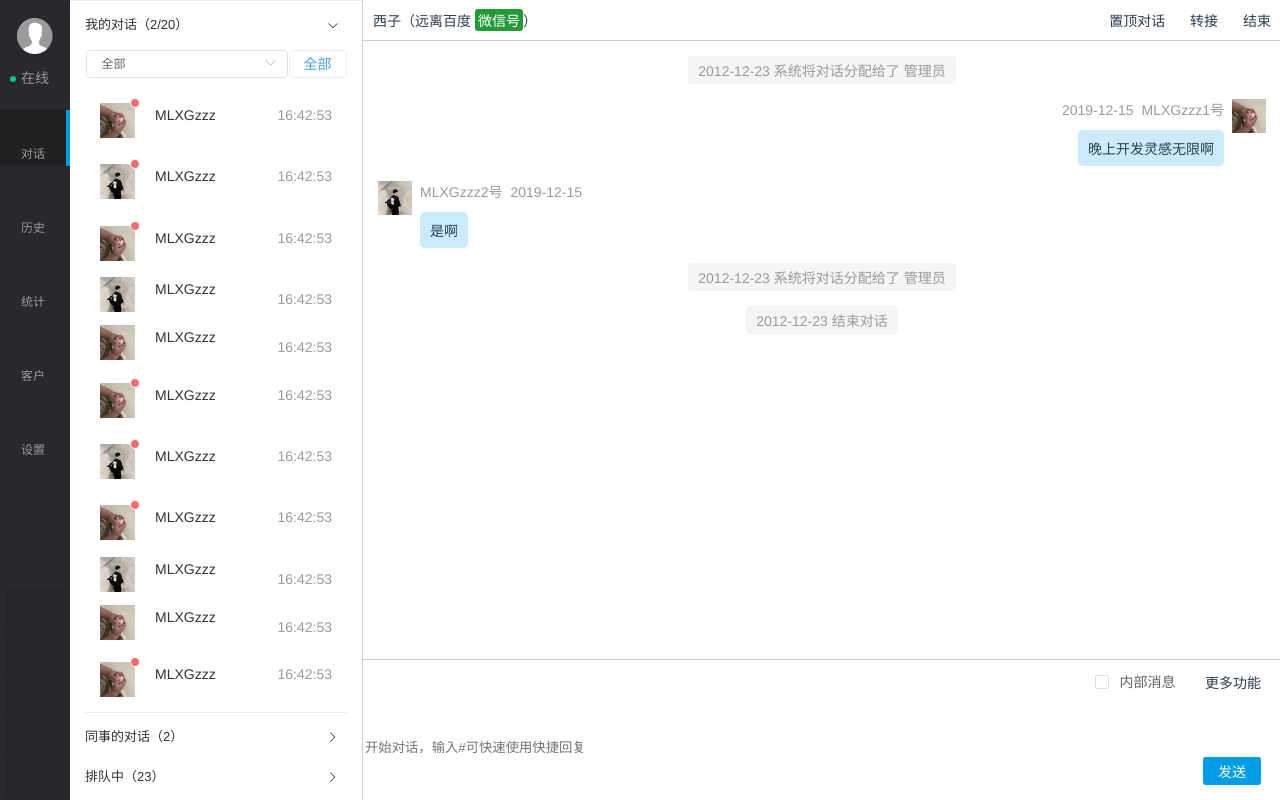
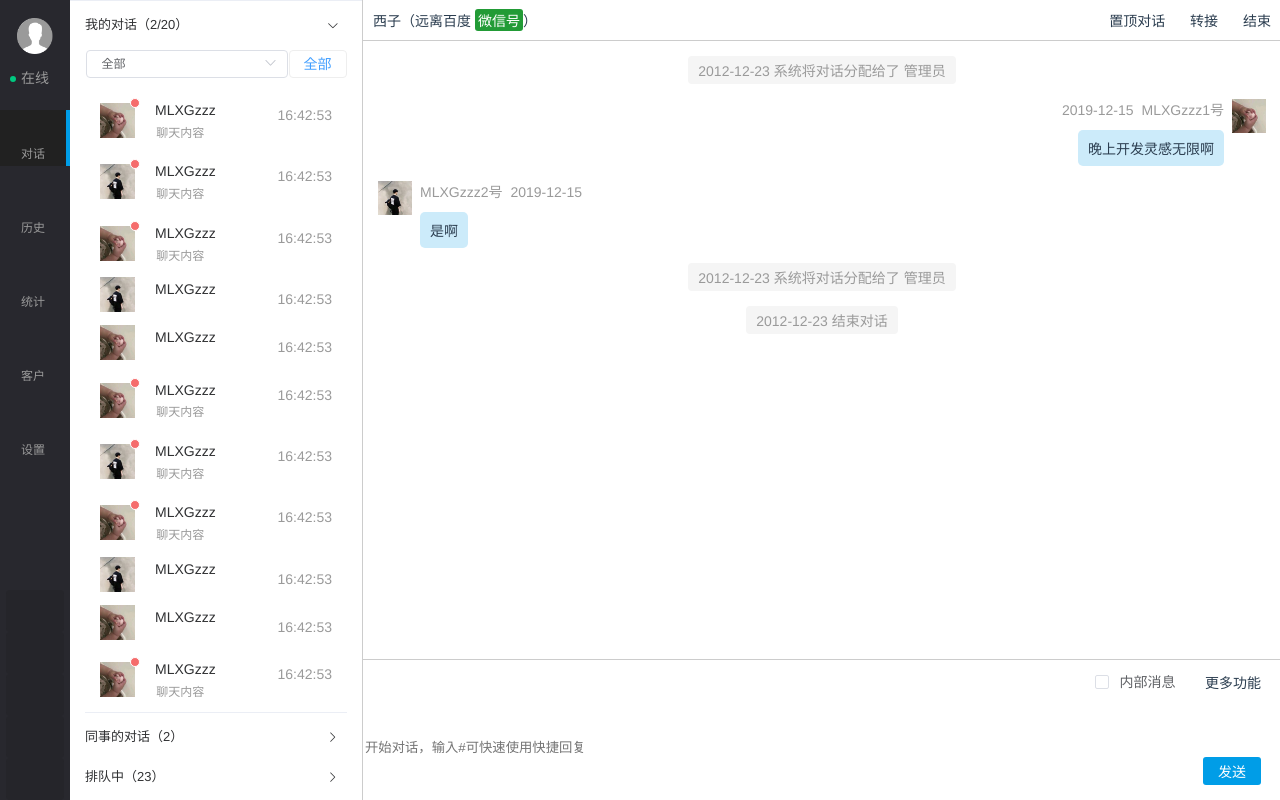
Before and after one commit to z-h-a-n-g/online-chat, a Vue app: page /main/chat in a window 1280 px wide. Built offline with nearby package versions, Linux system fonts and the light colour scheme; a web font is replaced by a local one.

Commit message:
bug修复调试

```diff
--- a/src/components/chat/user_list.vue
+++ b/src/components/chat/user_list.vue
@@ -34,7 +34,10 @@
                               <img :src="item.imgUrl" width="100%" alt />
                             </el-badge>
                           </div>
-                          <div class="username">{{ item.username }}</div>
+                          <div class="username-wra">
+                            <div class="username">{{ item.username }}</div>
+                            <div class="ltnr">{{ item.ltnr }}</div>
+                          </div>
                         </div>
                         <div class="time">{{ item.time }}</div>
                       </div>
@@ -89,7 +92,10 @@
                               <img :src="item.imgUrl" width="100%" alt />
                             </el-badge>
                           </div>
-                          <div class="username">{{ item.username }}</div>
+                          <div class="username-wra">
+                            <div class="username">{{ item.username }}</div>
+                            <div class="ltnr">{{ item.ltnr }}</div>
+                          </div>
                         </div>
                         <div class="time">{{ item.time }}</div>
                       </div>
@@ -145,7 +151,10 @@
                             <img :src="item.imgUrl" width="100%" alt />
                           </el-badge>
                         </div>
-                        <div class="username">{{ item.username }}</div>
+                        <div class="username-wra">
+                            <div class="username">{{ item.username }}</div>
+                            <div class="ltnr">{{ item.ltnr }}</div>
+                          </div>
                       </div>
                       <div class="time">{{ item.time }}</div>
                     </div>
@@ -200,21 +209,24 @@ export default {
           username: "MLXGzzz",
           imgUrl: require("../..//assets/image/user/art1.jpg"),
           time: "16:42:53",
-          isRead: false
+          isRead: false,
+          ltnr:'聊天内容'
         },
         {
           id: 2,
           username: "MLXGzzz",
           imgUrl: require("../..//assets/image/user/art2.jpg"),
           time: "16:42:53",
-          isRead: false
+          isRead: false,
+          ltnr:'聊天内容'
         },
         {
           id: 3,
           username: "MLXGzzz",
           imgUrl: require("../..//assets/image/user/art1.jpg"),
           time: "16:42:53",
-          isRead: false
+          isRead: false,
+          ltnr:'聊天内容'
         },
         {
           id: 4,
@@ -235,21 +247,24 @@ export default {
           username: "MLXGzzz",
           imgUrl: require("../..//assets/image/user/art1.jpg"),
           time: "16:42:53",
-          isRead: false
+          isRead: false,
+          ltnr:'聊天内容'
         },
         {
           id: 7,
           username: "MLXGzzz",
           imgUrl: require("../..//assets/image/user/art2.jpg"),
           time: "16:42:53",
-          isRead: false
+          isRead: false,
+          ltnr:'聊天内容'
         },
         {
           id: 8,
           username: "MLXGzzz",
           imgUrl: require("../..//assets/image/user/art1.jpg"),
           time: "16:42:53",
-          isRead: false
+          isRead: false,
+          ltnr:'聊天内容'
         },
         {
           id: 9,
@@ -270,21 +285,24 @@ export default {
           username: "MLXGzzz",
           imgUrl: require("../..//assets/image/user/art1.jpg"),
           time: "16:42:53",
-          isRead: false
+          isRead: false,
+          ltnr:'聊天内容'
         },
         {
           id: 12,
           username: "MLXGzzz",
           imgUrl: require("../..//assets/image/user/art2.jpg"),
           time: "16:42:53",
-          isRead: false
+          isRead: false,
+          ltnr:'聊天内容'
         },
         {
           id: 13,
           username: "MLXGzzz",
           imgUrl: require("../..//assets/image/user/art1.jpg"),
           time: "16:42:53",
-          isRead: false
+          isRead: false,
+          ltnr:'聊天内容'
         },
         {
           id: 14,
@@ -305,21 +323,24 @@ export default {
           username: "MLXGzzz",
           imgUrl: require("../..//assets/image/user/art1.jpg"),
           time: "16:42:53",
-          isRead: false
+          isRead: false,
+          ltnr:'聊天内容'
         },
         {
           id: 17,
           username: "MLXGzzz",
           imgUrl: require("../..//assets/image/user/art2.jpg"),
           time: "16:42:53",
-          isRead: false
+          isRead: false,
+          ltnr:'聊天内容'
         },
         {
           id: 18,
           username: "MLXGzzz",
           imgUrl: require("../..//assets/image/user/art1.jpg"),
           time: "16:42:53",
-          isRead: false
+          isRead: false,
+          ltnr:'聊天内容'
         },
         {
           id: 19,
@@ -514,4 +535,8 @@ export default {
 #el-collapse-content-6988 {
   height: 100%;
 }
+.ltnr{font-size: 12px;color:#9a9a9a;}
+.username-wra .username{
+  padding-top:5px;
+}
 </style>
--- a/src/components/customer/v_table.vue
+++ b/src/components/customer/v_table.vue
@@ -30,6 +30,7 @@
         <el-table
           stripe
           border
+          height ="100%"
           ref="multipleTable"
           :data="tableData"
           tooltip-effect="dark"
@@ -416,7 +417,6 @@ export default {
 }
 .el-table {
   height: 100%;
-  overflow-y: scroll;
 }
 .table-table {
   height: 100%;
--- a/src/views/chat/index.vue
+++ b/src/views/chat/index.vue
@@ -33,7 +33,7 @@ export default {
       this.isShow = false;
     },
     more() {
-      this.isShow = true;
+      this.isShow = !this.isShow;
     }
   }
 };
```
